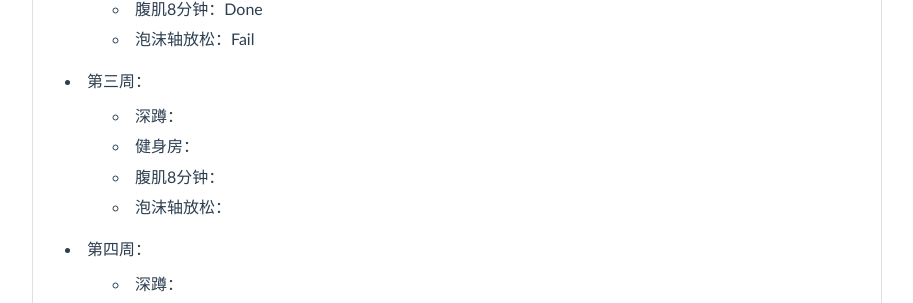
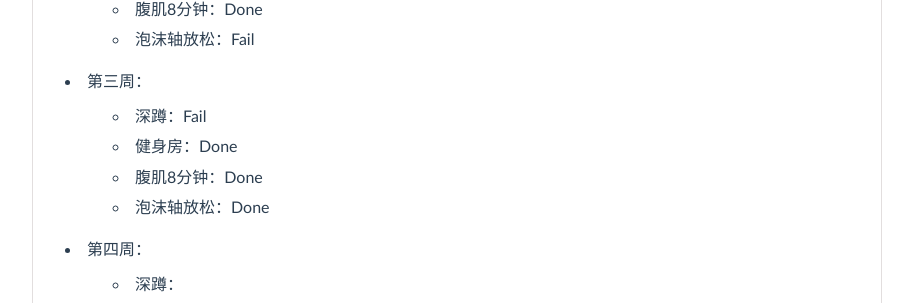
Before and after one commit to niushuai/blog, a Jekyll site: the page built from _posts/2015-12-23-my-god.md, in a window 1280 px wide and 900 px high, scrolled down 2267 px. Shown: the part 183-486 px from the top of the window, without its empty margins (183-1096 px from the left). Built offline with Jekyll 4.4.1, drawn with Linux system fonts in a browser that asks for light colours; Markdown is read by kramdown in place of the engine named in the settings; comment, search, counter and statistics services are not loaded.

Commit message:
update blog articles

```diff
--- a/_posts/2015-12-23-my-god.md
+++ b/_posts/2015-12-23-my-god.md
@@ -47,10 +47,10 @@ tags: 健身
 	* 腹肌8分钟：Done
 	* 泡沫轴放松：Fail
 * 第三周：
-	* 深蹲：
-	* 健身房：
-	* 腹肌8分钟：
-	* 泡沫轴放松：
+	* 深蹲：Fail
+	* 健身房：Done
+	* 腹肌8分钟：Done
+	* 泡沫轴放松：Done
 * 第四周：
 	* 深蹲：
 	* 健身房：
```
Also changed, not shown: _posts/2015-12-31-2015-yead-end-summary.md (+3 -3 lines).
